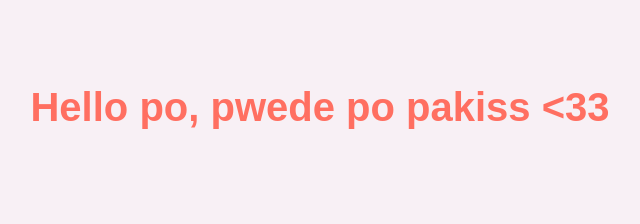
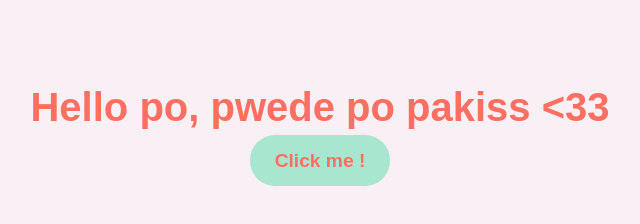
Before and after one commit to krzble/belle, a plain HTML site: page index.html in a window 1280 px wide. Shown: the whole page, without its empty margins (320-960 px from the left). Drawn offline with Linux system fonts and the light colour scheme.

Commit message:
Update index.html

```diff
--- a/index.html
+++ b/index.html
@@ -43,5 +43,8 @@
 </head>
 <body>
     <h1>Hello po, pwede po pakiss <33</h1>
+    <p>
+        <a href="https://open.spotify.com/track/7hyFKrPZo1Zv4D35MpTBdr?si=c2cfd55c22be40c3" target="_blank">Click me !</a>
+    </p>
 </body>
 </html>
```
